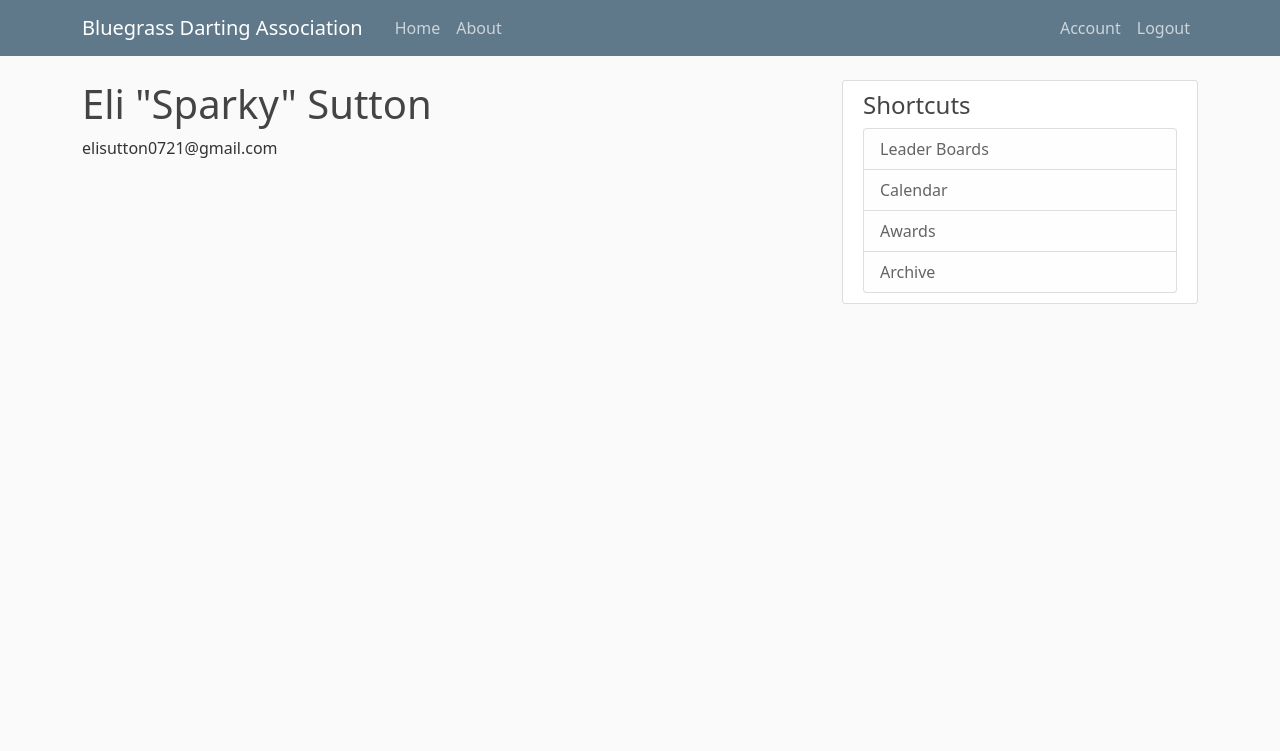
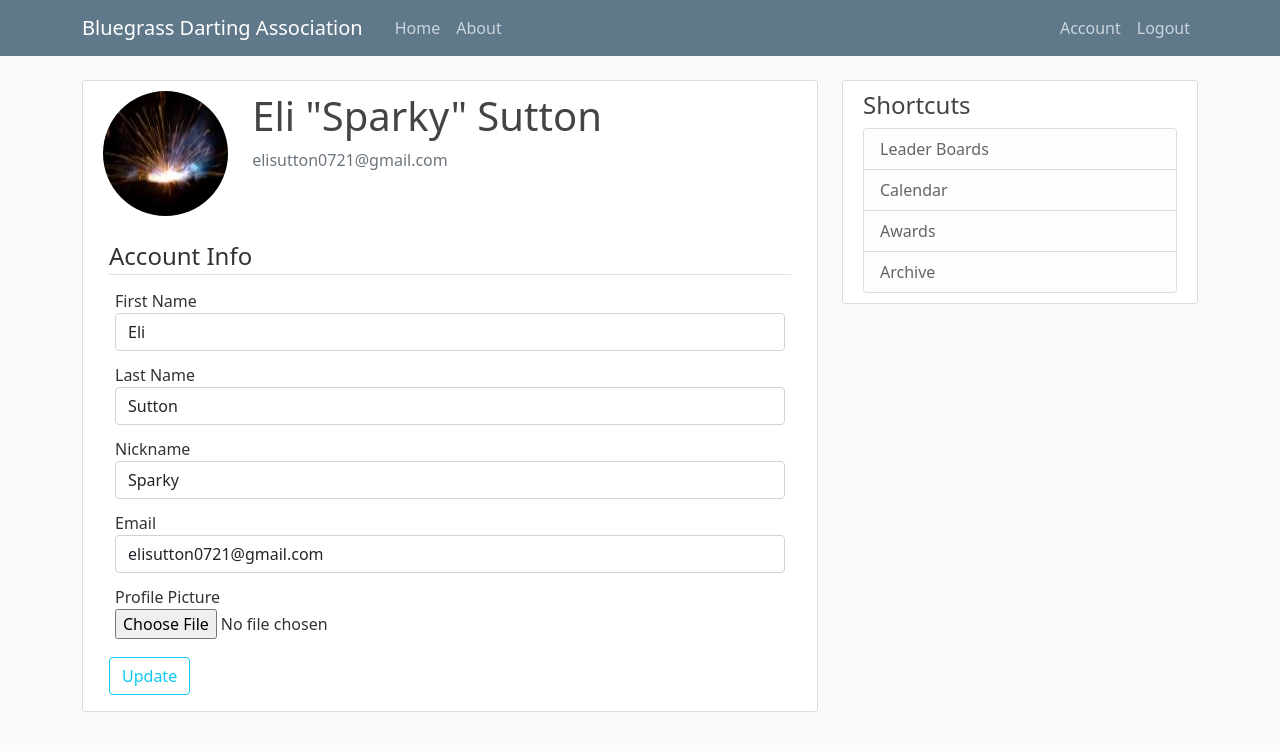
Before and after one commit to etsu0721/bgda-web-app, a Flask app: page /account in a window 1280 px wide. Shown: the top 751 px of the page. Run offline with Flask 2, Linux system fonts and the light colour scheme; a user stored in the database is signed in; some libraries are stand-ins or nearby versions.

Commit message:
Implment updatable account page and profile picture

```diff
--- a/app/forms.py
+++ b/app/forms.py
@@ -1,4 +1,6 @@
 from flask_wtf import FlaskForm
+from flask_wtf.file import FileField, FileAllowed
+from flask_login import current_user
 from wtforms import StringField, PasswordField, SubmitField, BooleanField
 from wtforms.validators import DataRequired, Length, Email, EqualTo, ValidationError
 from app.models import Player
@@ -16,7 +18,7 @@ class RegistrationForm(FlaskForm):
         'Nickname',
         validators=[Length(max=20, message='Nickname must be less than 20 characters')]
     )
-    email = StringField(
+    email  = StringField(
         'Email',
         validators=[DataRequired(), Email()]
     )
@@ -55,3 +57,40 @@ class LoginForm(FlaskForm):
     # Allow user to stay logged in for sometime on browser close
     remember = BooleanField('Remeber me')
     submit =  SubmitField(label='Login')
+
+class UpdateAccountForm(FlaskForm):
+    first_name = StringField(
+        'First Name',
+        validators=[DataRequired(), Length(max=20, message='Name must be less than 20 characters')]
+    )
+    last_name = StringField(
+        'Last Name',
+        validators=[DataRequired(), Length(max=20, message='Name must be less than 20 characters')]
+    )
+    nickname = StringField(
+        'Nickname',
+        validators=[Length(max=20, message='Nickname must be less than 20 characters')]
+    )
+    email  = StringField(
+        'Email',
+        validators=[DataRequired(), Email()]
+    )
+    picture = FileField(
+        'Profile Picture',
+        validators=[FileAllowed(['jpg', 'jpeg', 'png'])]
+        )
+    submit =  SubmitField(label='Update')
+
+    def validate_email(self, email):
+        """Ensure user supplied email does not already exist in database
+
+        Args:
+            email (string): user email address
+
+        Raises:
+            ValidationErr: the user supplied email is already associated with an existing account
+        """
+        if email.data != current_user.email:
+            player = Player.query.filter_by(email=email.data).first()
+            if player != None:
+                raise ValidationError('An account with that email already exists. Try logging in with that email or registering a new email.')
--- a/app/routes.py
+++ b/app/routes.py
@@ -1,8 +1,10 @@
 from flask import render_template, url_for, flash, redirect, request
 from app import app, db, bcrypt
-from app.forms import RegistrationForm, LoginForm
+from app.forms import RegistrationForm, LoginForm, UpdateAccountForm
 from app.models import Player, Team, Bar
 from flask_login import login_user, current_user, logout_user, login_required
+import secrets, os
+from PIL import Image
 
 # @app.route('/') is a decorator
 @app.route('/')
@@ -59,7 +61,39 @@ def logout():
     flash(f'Logged out!', 'success')
     return redirect(url_for('home'))
 
-@app.route('/account')
+def save_picture(form_picture):
+    # Randomize file name to avoid collision
+    random_hex = secrets.token_hex(8)
+    _, file_ext = os.path.splitext(form_picture.filename)
+    picture_file_name = random_hex + file_ext
+    picture_path = os.path.join(app.root_path, 'static/profile-pics', picture_file_name)
+    # Resize image
+    output_size = (125, 125)
+    img = Image.open(form_picture)
+    img.thumbnail(output_size)
+    # Save resized image
+    img.save(picture_path)
+    return picture_file_name
+
+@app.route('/account', methods=['GET', 'POST'] )
 @login_required
 def account():
-    return render_template('account.html', title='Account')
+    form = UpdateAccountForm()
+    if form.validate_on_submit():
+        if form.picture.data:
+             picture_file = save_picture(form.picture.data)
+             current_user.image_file = picture_file
+        current_user.first_name = form.first_name.data
+        current_user.last_name = form.last_name.data
+        current_user.nickname = form.nickname.data
+        current_user.email = form.email.data
+        db.session.commit()
+        flash('Your account has been updated!', 'success')
+        return redirect(url_for('account')) # POST-GET redirect pattern
+    elif request.method == 'GET':
+        form.first_name.data = current_user.first_name
+        form.last_name.data = current_user.last_name
+        form.nickname.data = current_user.nickname
+        form.email.data = current_user.email
+    image_file = url_for('static', filename='profile-pics/' + current_user.image_file)
+    return render_template('account.html', title='Account', image_file=image_file, form=form)
--- a/app/static/main.css
+++ b/app/static/main.css
@@ -78,6 +78,7 @@ body {
 .account-heading {
   font-size: 2.5rem;
 }
+
 .form-group {
-    padding: 5px;
+  padding: 6px;
 }
--- a/app/templates/account.html
+++ b/app/templates/account.html
@@ -1,5 +1,89 @@
 {% extends "layout.html" %}
 {% block content %}
-    <h1>{{ current_user.first_name }} "{{ current_user.nickname }}" {{ current_user.last_name }}</h1>
-    <p>{{ current_user.email }}</p>
+    <div class="content-section">
+        <div class="media">
+            <img class="rounded-circle account-img" src="{{ image_file }}" style="display:inline-block;">
+            <div class="media-body" style="display:inline-block;">
+                <h2 class="account-heading">{{ current_user.first_name }} "{{ current_user.nickname }}" {{ current_user.last_name }}</h2>
+                <p class="text-secondary">{{ current_user.email }}</p>
+            </div>
+        </div>
+        <!-- Post form to current route -->
+        <!-- Set encode type for proper passing of image data  -->
+        <form method="POST", action="", enctype="multipart/form-data">
+            <!-- Protect form with cross-site request forgery (CSRF) token -->
+            {{ form.hidden_tag() }}
+            <!--  Add form fields -->
+            <fieldset class="form-group">
+                <legend class="border-bottom">Account Info</legend>
+                <div class="form-group">
+                    {{ form.first_name.label(class="form-control-label") }}
+                    <!-- If any errors, display them -->
+                    {% if form.first_name.errors %}
+                        {{ form.first_name(class="form-control form-control is-invalid") }}
+                        <div class="invalid-feedback">
+                            {% for error in form.first_name.errors %}
+                                <span>{{ error }}</span>
+                            {% endfor %}
+                        </div>
+                    {% else %}
+                        {{ form.first_name(class="form-control form-control") }}
+                    {% endif %}
+                </div>
+                <div class="form-group">
+                    {{ form.last_name.label(class="form-control-label") }}
+                    <!-- If any errors, display them -->
+                    {% if form.last_name.errors %}
+                        {{ form.last_name(class="form-control form-control is-invalid") }}
+                        <div class="invalid-feedback">
+                            {% for error in form.last_name.errors %}
+                                <span>{{ error }}</span>
+                            {% endfor %}
+                        </div>
+                    {% else %}
+                        {{ form.last_name(class="form-control form-control") }}
+                    {% endif %}
+                </div>
+                <div class="form-group">
+                    {{ form.nickname.label(class="form-control-label") }}
+                    <!-- If any errors, display them -->
+                    {% if form.nickname.errors %}
+                        {{ form.nickname(class="form-control form-control is-invalid") }}
+                        <div class="invalid-feedback">
+                            {% for error in form.nickname.errors %}
+                                <span>{{ error }}</span>
+                            {% endfor %}
+                        </div>
+                    {% else %}
+                        {{ form.nickname(class="form-control form-control") }}
+                    {% endif %}
+                </div>
+                <div class="form-group">
+                    {{ form.email.label(class="form-control-label") }}
+                    <!-- If any errors, display them -->
+                    {% if form.email.errors %}
+                        {{ form.email(class="form-control form-control is-invalid") }}
+                        <div class="invalid-feedback">
+                            {% for error in form.email.errors %}
+                                <span>{{ error }}</span>
+                            {% endfor %}
+                        </div>
+                    {% else %}
+                        {{ form.email(class="form-control form-control") }}
+                    {% endif %}
+                </div>
+                <div class="form-group">
+                    {{ form.picture.label() }} </br>
+                    {{ form.picture(class="form-control-file") }} </br>
+                    {% if form.picture.errors %}
+                        {% for error in form.picture.errors %}
+                            <span class="text-danger">{{ error }}</span></br>
+                        {% endfor %}
+                    {% endif %}
+            </fieldset>
+            <div class="form-group">
+                {{ form.submit(class="btn btn-outline-info") }}
+            </div>
+        </form>
+    </div>
 {% endblock content %}
--- a/requirements.txt
+++ b/requirements.txt
@@ -13,6 +13,7 @@ importlib-metadata==4.11.4
 itsdangerous==2.1.2
 Jinja2==3.1.2
 MarkupSafe==2.1.1
+Pillow==9.2.0
 pycparser==2.21
 SQLAlchemy==1.4.37
 Werkzeug==2.1.2
```
Also changed, not shown: app/templates/home.html (+1 -12 lines), README.md, app/database/dev-bgda-db.db, app/static/README-images/README-banner.png (renamed from app/images/README-banner.png), app/static/profile-pics/0af39c31bef3fa61.jpeg (added), app/static/profile-pics/default.jpg (added), app/static/profile-pics/sparks.jpeg (added). Lines whose indentation alone changed are shown as unchanged.
